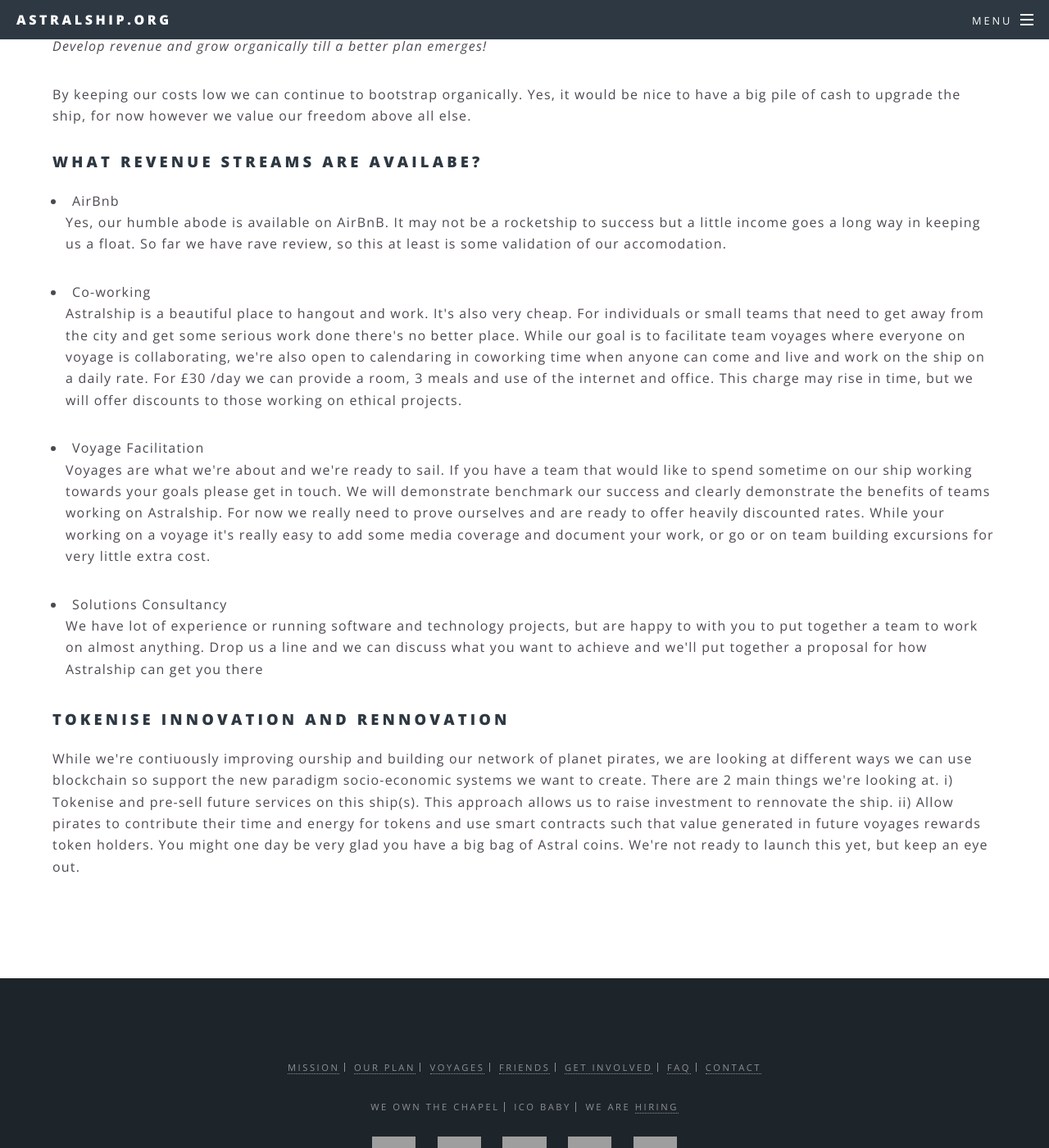
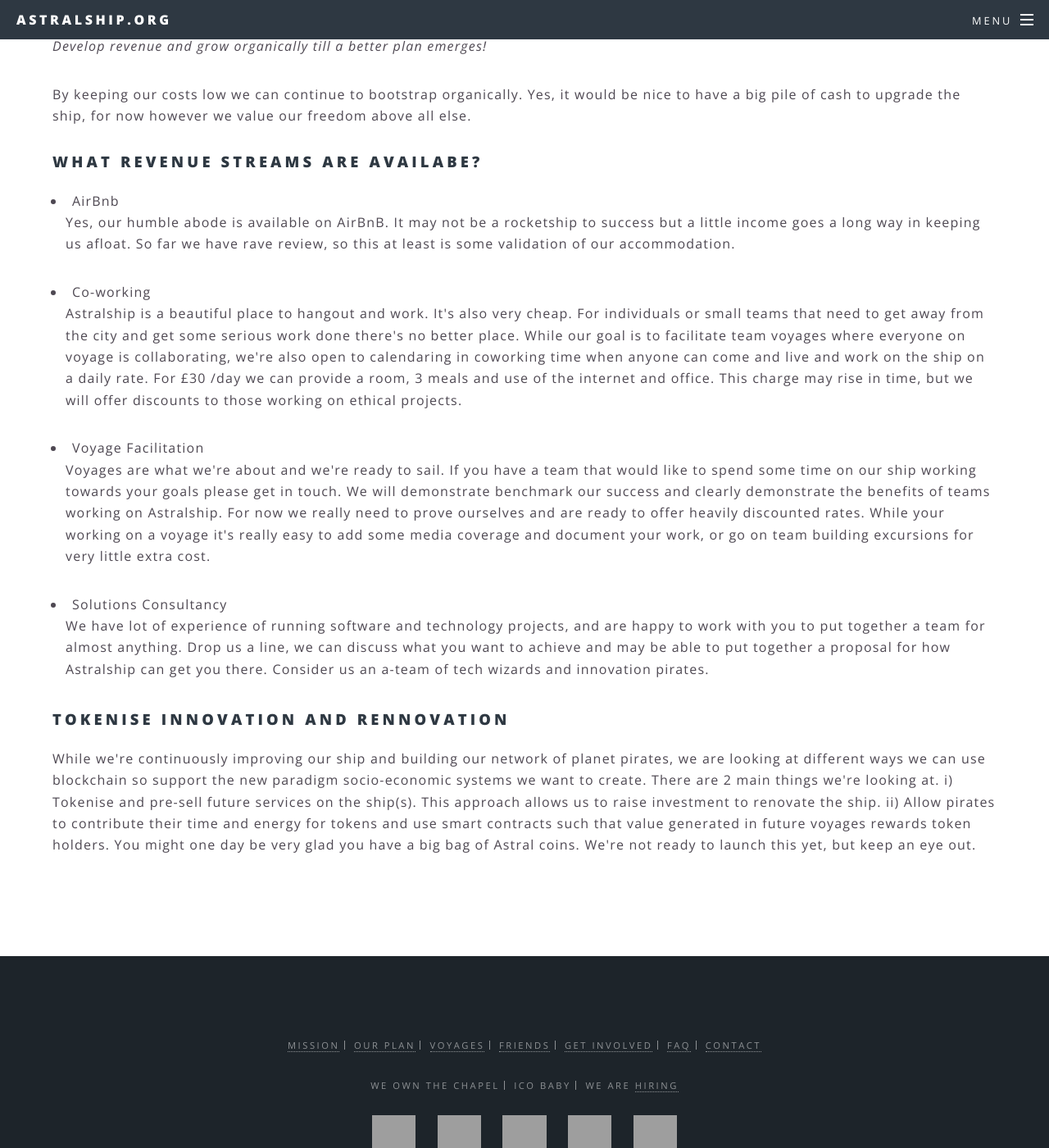
Before and after one commit to astralship/astralship.github.io, a Jekyll site: the page built from plan.html, in a window 1280 px wide and 1400 px high, scrolled down 1045 px. Shown: the whole window at 82% size. Built offline with Jekyll 4.4.1, drawn with Linux system fonts in a browser that asks for light colours; comment, search, counter and statistics services are not loaded; some of the changed text lies outside the part shown; grey boxes are pictures that could not be loaded.

Commit message:
updated plan

```diff
--- a/plan.html
+++ b/plan.html
@@ -6,15 +6,16 @@
 ---
 
 <h3>"You can't control the wind, but you can adjust your sails."</h3>
-<p>The Astralship is an agile entity, we will adapt to an ever changing situation and adjust our course as needed to reach our goals. These are complex uncertain times and no one can be really sure how things will turn out. Agility however is no excuse for not having a plan at all. In 2017 we started preparing to launch an ICO based on only having an idea and a building. The market at the time was generally ready to fund wild proposals however as things unfolded we changed our plan. We're in for the long haul and decided as a team we were not ready for a not ready to take on a no-KYC/AML ICO.  </p>
+<p>The Astralship is an agile entity, we will adapt to an ever changing situation and adjust our course as needed to reach our goals. These are complex uncertain times and no one can be really sure how things will turn out. Agility however is no excuse for not having a plan at all. In 2017 we started preparing to launch an ICO based on only having an idea and a building. The market at the time was generally ready to fund wild proposals, however as things unfolded we changed our plan. We're in for the long haul and decided as a team we were not ready to take on a no-KYC/AML ICO.
+</p>
 
 <p>Before the ICO idea we were considering going for a kickstarter. Now the market is much more saturate with ICOs so that's probably not such an option for us, however we are considering returning to a kickstarter. What do you think? Have your say in via this <a src="https://www.quora.com/unanswered/Should-Astralship-org-launch-a-Kickstarter-or-an-ICO">Quora question</a>. </p>
 
-<p>We've also considered raising money from private investors. The problem here is that it we would probably lock ourselves down to a particular course in order to satisfy a particular investor, who maybe looking for specific returns and would likely diminish our chance of achieving a primary goals. These are:
+<p>We've also considered raising money from private investors. The problem here is that it we would probably lock ourselves down to a particular course in order to satisfy a particular investor, who maybe looking for specific returns and would likely diminish our chance of achieving our primary goals. These are:
 
 <ul>
-	<li>Facilitate teams to achieve unparalleled peak-performance and creativity for the benefit of all.</li>
-	<li>Provide a social and economics network that allows talented people to live well, while doing what they love, without compromising their beliefs or selling the rest of us down the river. </li>
+	<li>Facilitate teams (and sometimes individuals) to achieve unparalleled peak-performance and creativity for the benefit of all.</li>
+	<li>Provide a social and economics network that allows talented people to live well, while doing what they love, without compromising their beliefs or selling the rest of us down the river.</li>
 </ul>
 </p>
 
@@ -30,7 +31,7 @@
 <h3>What revenue streams are availabe?</h4>
 <ul>
 	<li>AirBnb</li>
-	<p> Yes, our humble abode is available on AirBnB. It may not be a rocketship to success but a little income goes a long way in keeping us a float. So far we have rave review, so this at least is some validation of our accomodation.</p>
+	<p> Yes, our humble abode is available on AirBnB. It may not be a rocketship to success but a little income goes a long way in keeping us afloat. So far we have rave review, so this at least is some validation of our accommodation.</p>
 
 	<li>Co-working</li>
 
@@ -38,18 +39,17 @@
 
 
 	<li>Voyage Facilitation</li>
-	<p> Voyages are what we're about and we're ready to sail. If you have a team that would like to spend sometime on our ship working towards your goals please get in touch. We will demonstrate benchmark our success and clearly demonstrate the benefits of teams working on Astralship. For now we really need to prove ourselves and are ready to offer heavily discounted rates. While your working on a voyage it's really easy to add some media coverage and document your work, or go or on team building excursions for very little extra cost. </p>
+	<p> Voyages are what we're about and we're ready to sail. If you have a team that would like to spend some time on our ship working towards your goals please get in touch. We will demonstrate benchmark our success and clearly demonstrate the benefits of teams working on Astralship. For now we really need to prove ourselves and are ready to offer heavily discounted rates. While your working on a voyage it's really easy to add some media coverage and document your work, or go on team building excursions for very little extra cost.</p>
 
 	<li>Solutions Consultancy</li>
-	<p>We have lot of experience or running software and technology projects, but are happy to with you to put together a team to work on almost anything. Drop us a line and we can discuss what you want to achieve and we'll put together a proposal for how Astralship can get you there</p>
-
+	<p>We have lot of experience of running software and technology projects, and are happy to work with you to put together a team for almost anything. Drop us a line, we can discuss what you want to achieve and may be able to put together a proposal for how Astralship can get you there. Consider us an a-team of tech wizards and innovation pirates. </p>
 </ul>
-
 <p>
 
 <h3>Tokenise Innovation and Rennovation</h3>
 
-<p>While we're contiuously improving ourship and building our network of planet pirates, we are looking at different ways we can use blockchain so support the new paradigm socio-economic systems we want to create. There are 2 main things we're looking at. i) Tokenise and pre-sell future services on this ship(s). This approach allows us to raise investment to rennovate the ship. ii) Allow pirates to contribute their time and energy for tokens and use smart contracts such that value generated in future voyages rewards token holders. You might one day be very glad you have a big bag of Astral coins. We're not ready to launch this yet, but keep an eye out. </p>
+<p>While we're continuously improving our ship and building our network of planet pirates, we are looking at different ways we can use blockchain so support the new paradigm socio-economic systems we want to create. There are 2 main things we're looking at. i) Tokenise and pre-sell future services on the ship(s). This approach allows us to raise investment to renovate the ship. ii) Allow pirates to contribute their time and energy for tokens and use smart contracts such that value generated in future voyages rewards token holders. You might one day be very glad you have a big bag of Astral coins. We're not ready to launch this yet, but keep an eye out.
+</p>
 
 <br>
 
```
